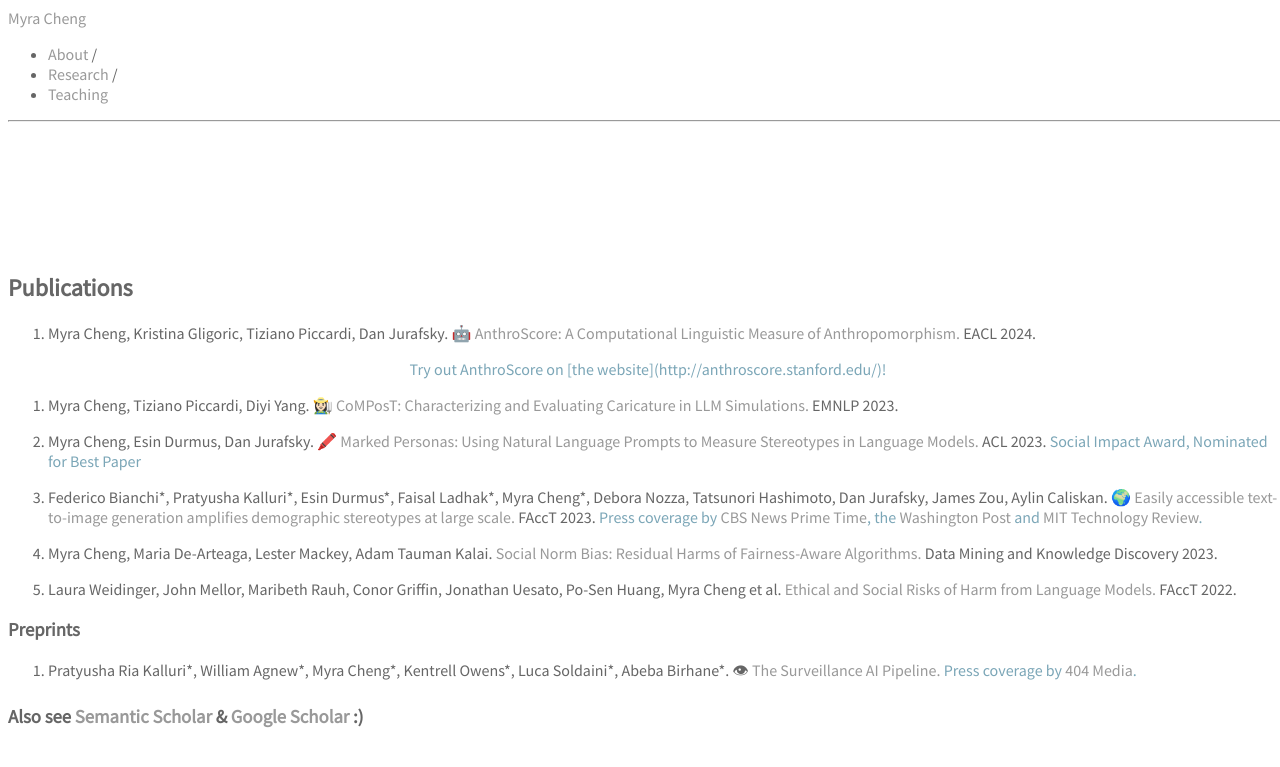
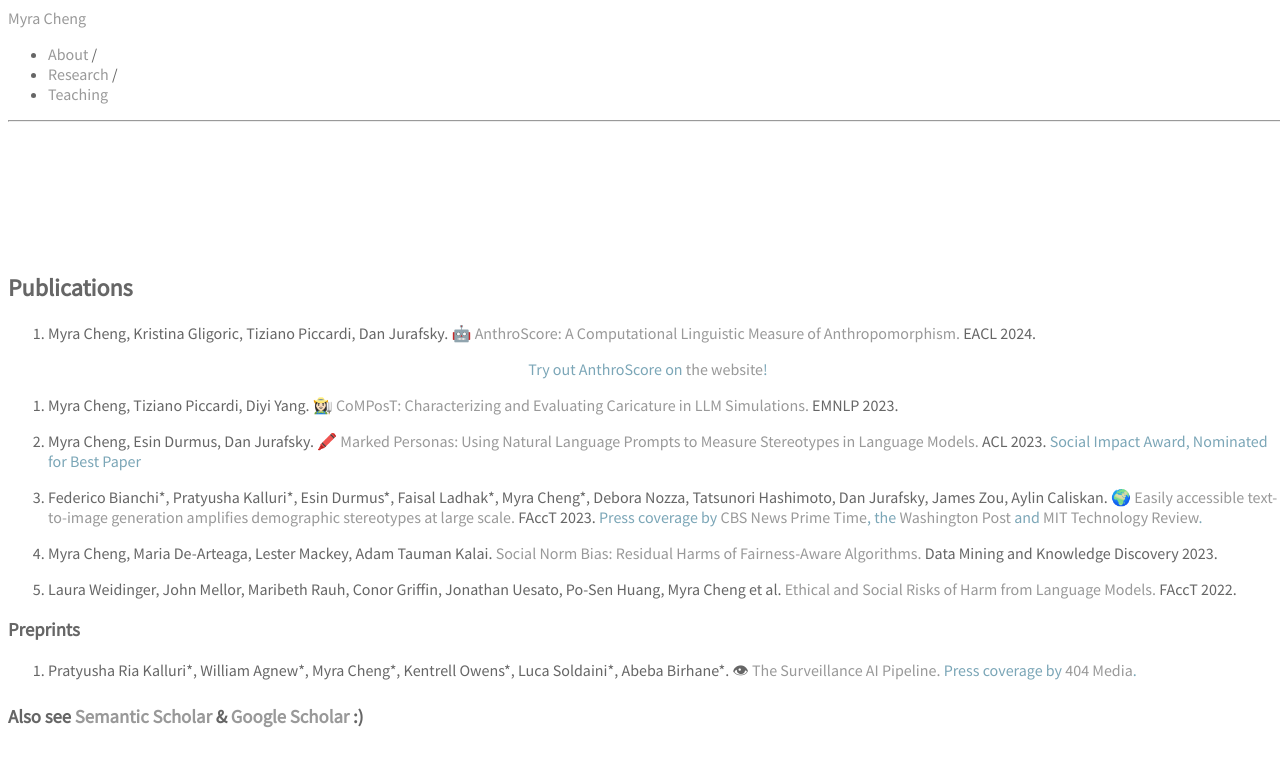
Before and after one commit to myracheng/myracheng.github.io, a Jekyll site: the page built from research.md, in a window 1280 px wide. Shown: the top 767 px of the page. Built offline with Jekyll 4.4.1, drawn with Linux system fonts in a browser that asks for light colours; some web fonts are replaced; our own code applies the rules of GitHub Pages for plain Markdown files; some of the changed lines change nothing that is shown.

Commit message:
Update research.md

```diff
--- a/research.md
+++ b/research.md
@@ -1,21 +1,19 @@
 ## Publications
 
 1. Myra Cheng, Kristina Gligoric, Tiziano Piccardi, Dan Jurafsky. 🤖 [AnthroScore: A Computational Linguistic Measure of Anthropomorphism.](https://arxiv.org/pdf/2402.02056.pdf) EACL 2024.
+<center><span style="color:#7BA6B7;text-align: center;">Try out AnthroScore on <a href="http://anthroscore.stanford.edu/">the website</a>!</span></center>
 
-<center><span style="color:#7BA6B7;text-align: center;">Try out AnthroScore on [the website](http://anthroscore.stanford.edu/)!</span></center>
+2. Myra Cheng, Tiziano Piccardi, Diyi Yang. 👩🏻‍🌾 [CoMPosT: Characterizing and Evaluating Caricature in LLM Simulations.](https://arxiv.org/pdf/2310.11501.pdf) EMNLP 2023.
 
-
-4. Myra Cheng, Tiziano Piccardi, Diyi Yang. 👩🏻‍🌾 [CoMPosT: Characterizing and Evaluating Caricature in LLM Simulations.](https://arxiv.org/pdf/2310.11501.pdf) EMNLP 2023.
-
-5. Myra Cheng, Esin Durmus, Dan Jurafsky. 🖍️ [Marked Personas: Using Natural Language Prompts to Measure Stereotypes in Language Models.](https://arxiv.org/pdf/2305.18189.pdf) ACL 2023.
+3. Myra Cheng, Esin Durmus, Dan Jurafsky. 🖍️ [Marked Personas: Using Natural Language Prompts to Measure Stereotypes in Language Models.](https://arxiv.org/pdf/2305.18189.pdf) ACL 2023.
 <span style="color:#7BA6B7">Social Impact Award, Nominated for Best Paper</span>
 
-6. Federico Bianchi\*, Pratyusha Kalluri\*, Esin Durmus\*, Faisal Ladhak\*, Myra Cheng\*, Debora Nozza, Tatsunori Hashimoto, Dan Jurafsky, James Zou, Aylin Caliskan. 🌍 [Easily accessible text-to-image generation amplifies demographic stereotypes at large scale.](https://arxiv.org/pdf/2211.03759.pdf) FAccT 2023.
+4. Federico Bianchi\*, Pratyusha Kalluri\*, Esin Durmus\*, Faisal Ladhak\*, Myra Cheng\*, Debora Nozza, Tatsunori Hashimoto, Dan Jurafsky, James Zou, Aylin Caliskan. 🌍 [Easily accessible text-to-image generation amplifies demographic stereotypes at large scale.](https://arxiv.org/pdf/2211.03759.pdf) FAccT 2023.
 <span style="color:#7BA6B7">Press coverage by [CBS News Prime Time](https://www.youtube.com/watch?v=0KFJf9QqfCw), the [Washington Post](https://www.washingtonpost.com/technology/interactive/2023/ai-generated-images-bias-racism-sexism-stereotypes/) and [MIT Technology Review](https://www.technologyreview.com/2023/03/22/1070167/these-news-tool-let-you-see-for-yourself-how-biased-ai-image-models-are/).</span>
 
-7. Myra Cheng, Maria De-Arteaga, Lester Mackey, Adam Tauman Kalai. [Social Norm Bias: Residual Harms of Fairness-Aware Algorithms.](https://arxiv.org/pdf/2108.11056.pdf) Data Mining and Knowledge Discovery 2023.
+5. Myra Cheng, Maria De-Arteaga, Lester Mackey, Adam Tauman Kalai. [Social Norm Bias: Residual Harms of Fairness-Aware Algorithms.](https://arxiv.org/pdf/2108.11056.pdf) Data Mining and Knowledge Discovery 2023.
 
-8. Laura Weidinger, John Mellor, Maribeth Rauh, Conor Griffin, Jonathan Uesato, Po-Sen Huang, Myra Cheng et al. [Ethical and Social Risks of Harm from Language Models.](https://arxiv.org/pdf/2112.04359.pdf) FAccT 2022.
+6. Laura Weidinger, John Mellor, Maribeth Rauh, Conor Griffin, Jonathan Uesato, Po-Sen Huang, Myra Cheng et al. [Ethical and Social Risks of Harm from Language Models.](https://arxiv.org/pdf/2112.04359.pdf) FAccT 2022.
 
 ### Preprints
 1. Pratyusha Ria Kalluri\*, William Agnew\*, Myra Cheng\*, Kentrell Owens\*, Luca Soldaini\*, Abeba Birhane\*. 👁 [The Surveillance AI Pipeline.](https://arxiv.org/pdf/2309.15084.pdf)
```
